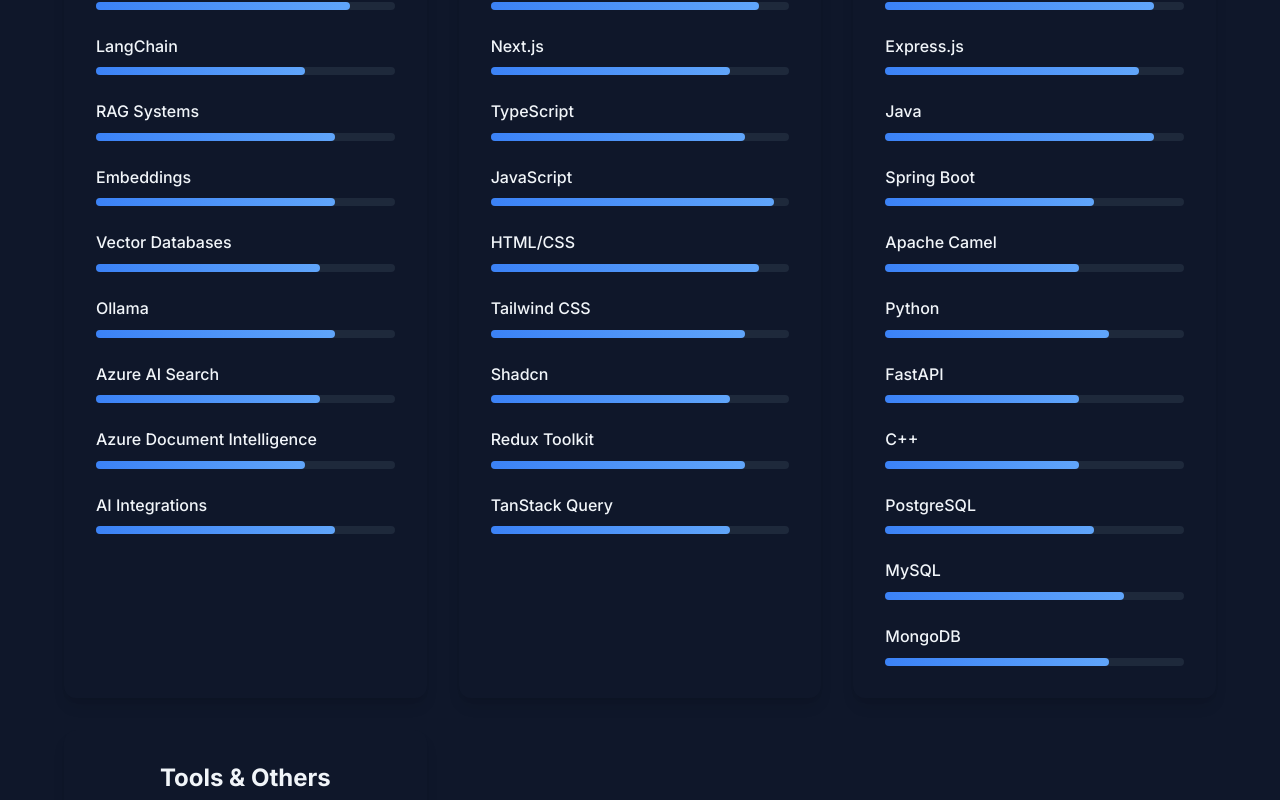
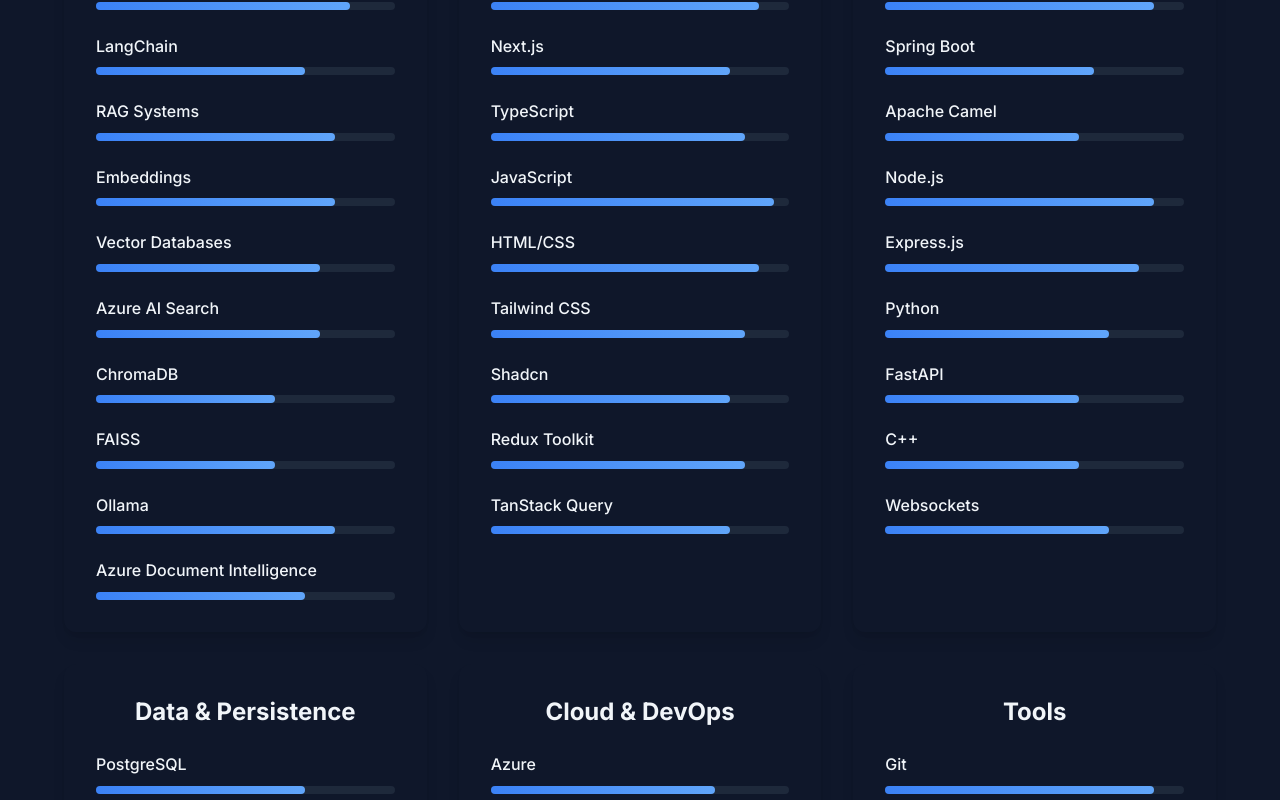
Before and after one commit to MsL-Mishal/msl-mishal.github.io, a React (Vite) app: page / in a window 1280 px wide. Shown: the part 3740-4540 px from the top of the page. Built offline with nearby package versions, Linux system fonts and the light colour scheme.

Commit message:
feat(skills): Update skills categories and add new skills to data structure

```diff
--- a/src/data/data.js
+++ b/src/data/data.js
@@ -158,10 +158,11 @@
         { name: "RAG Systems", level: 80 },
         { name: "Embeddings", level: 80 },
         { name: "Vector Databases", level: 75 },
+        { name: "Azure AI Search", level: 75 },
+        { name: "ChromaDB", level: 60 },
+        { name: "FAISS", level: 60 },
         { name: "Ollama", level: 80 },
-        { name: "Azure AI Search", level: 75 },
-        { name: "Azure Document Intelligence", level: 70 },
-        { name: "AI Integrations", level: 80 },
+        { name: "Azure Document Intelligence", level: 70 }
     ],
     frontend: [
         { name: "React.js", level: 90 },
@@ -175,31 +176,35 @@
         { name: "TanStack Query", level: 80 },
     ],
     backend: [
-        { name: "Node.js", level: 90 },
-        { name: "Express.js", level: 85 },
         { name: "Java", level: 90 },
         { name: "Spring Boot", level: 70 },
         { name: "Apache Camel", level: 65 },
+        { name: "Node.js", level: 90 },
+        { name: "Express.js", level: 85 },
         { name: "Python", level: 75 },
         { name: "FastAPI", level: 65 },
         { name: "C++", level: 65 },
+        { name: "Websockets", level: 75 }
+    ],
+    data: [
         { name: "PostgreSQL", level: 70 },
         { name: "MySQL", level: 80 },
         { name: "MongoDB", level: 75 },
+        { name: "Prisma", level: 80 },
+    ],
+    cloud: [
+        { name: "Azure", level: 75 },
+        { name: "Azure VMs", level: 75 },
+        { name: "Azure Container Apps", level: 70 },
+        { name: "Docker", level: 70 },
+        { name: "AWS", level: 65 },
     ],
     tools: [
         { name: "Git", level: 90 },
         { name: "GitHub", level: 80 },
-        { name: "AWS", level: 65 },
-        { name: "Azure", level: 75 },
-        { name: "Azure VMs", level: 75 },
-        { name: "Azure Container Apps", level: 70 },
-        { name: "Docker", level: 70 },
         { name: "VS Code", level: 85 },
         { name: "Postman", level: 80 },
-        { name: "Prisma", level: 80 },
-        { name: "Turborepo", level: 70 },
-        { name: "Websockets", level: 75 },
+        { name: "Turborepo", level: 70 }
     ],
 };
 
--- a/src/sections/Skills.jsx
+++ b/src/sections/Skills.jsx
@@ -5,10 +5,12 @@
 
 const Skills = () => {
   const skillCategories = [
-    { title: "AI", skills: skills.ai },
+    { title: "AI & GenAI", skills: skills.ai },
     { title: "Frontend", skills: skills.frontend },
     { title: "Backend", skills: skills.backend },
-    { title: "Tools & Others", skills: skills.tools }
+    { title: "Data & Persistence", skills: skills.data },
+    { title: "Cloud & DevOps", skills: skills.cloud },
+    { title: "Tools", skills: skills.tools }
   ];
 
   return (
```
